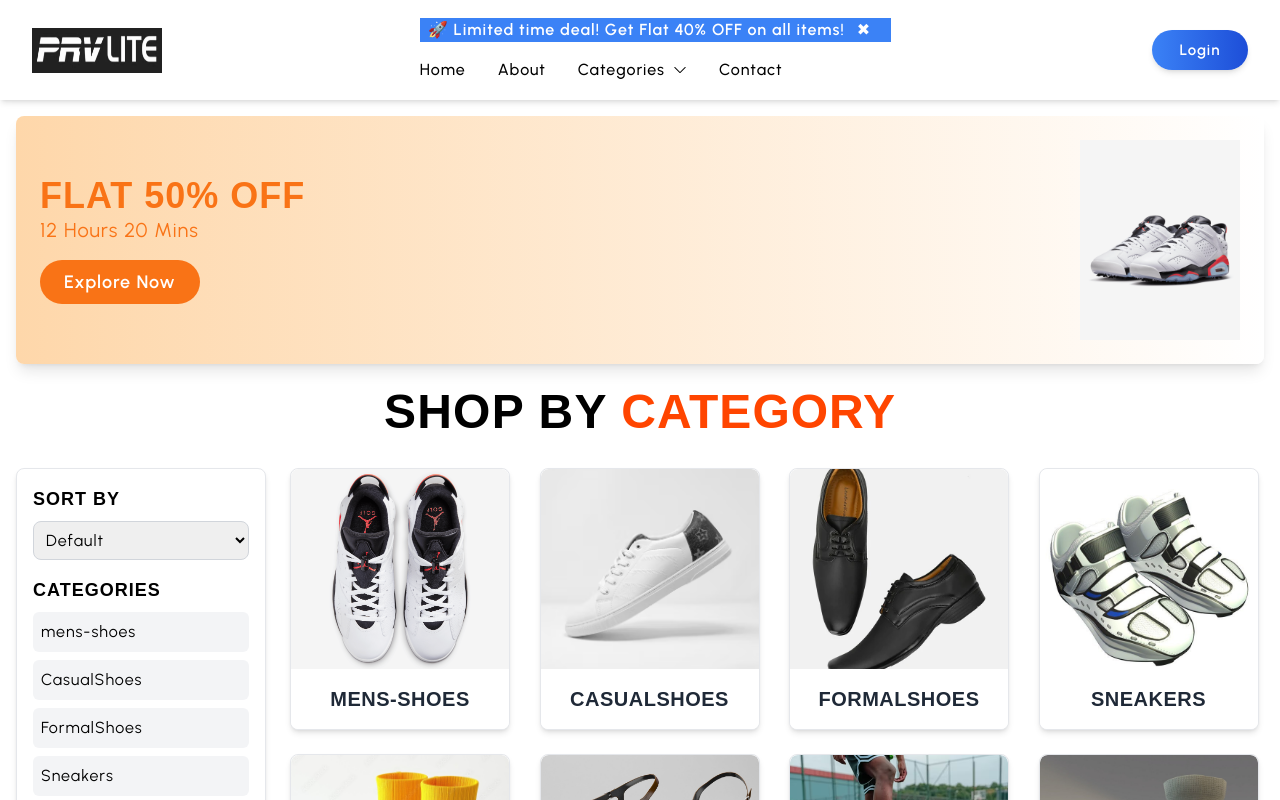
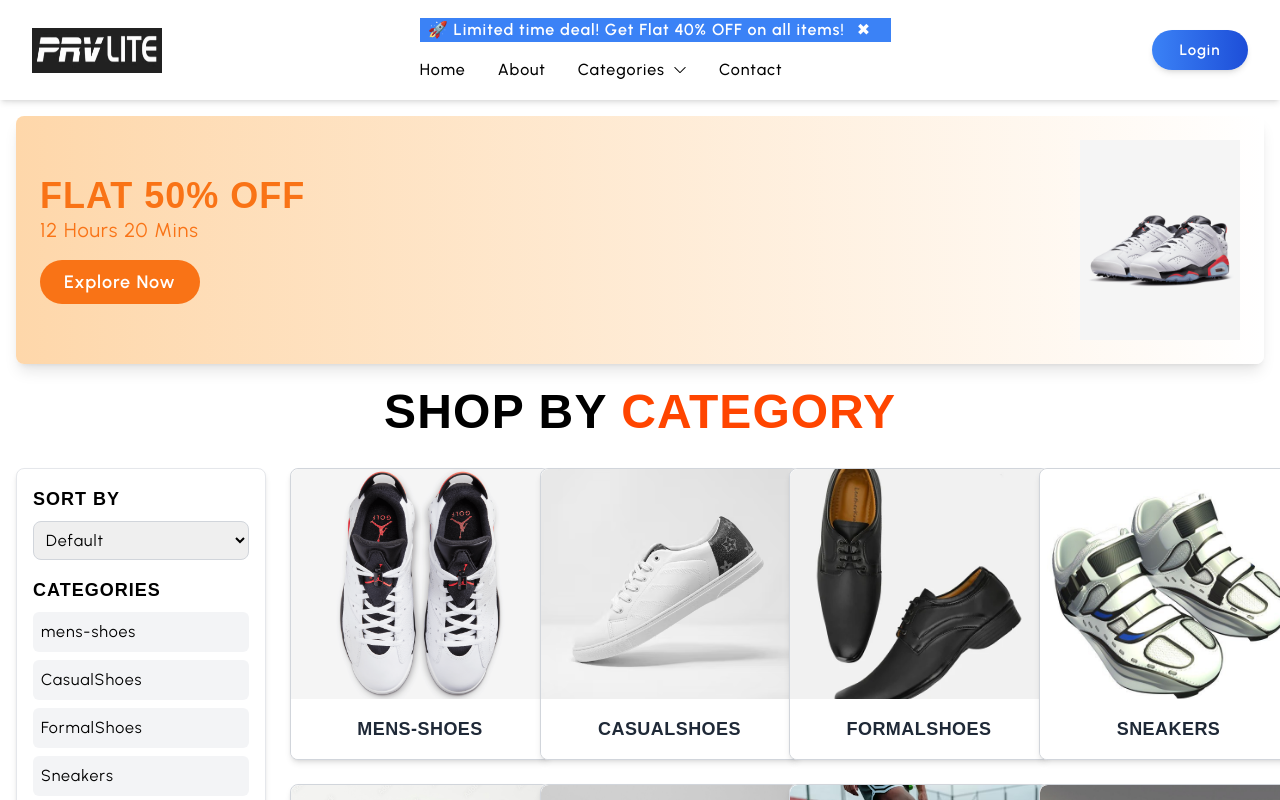
Before and after one commit to amantiwari2357/PRVLITE--shoes, a Next.js app: page /shop in a window 1280 px wide. Shown: the top 800 px of the page. Built offline with nearby package versions, Linux system fonts and the light colour scheme.

Commit message:
chnage view all color and visibilty

```diff
--- a/components/CategoryCard.js
+++ b/components/CategoryCard.js
@@ -13,47 +13,47 @@ const CategoryCard = ({ category }) => {
     };
 
     return (
-        <Link href={category.link} className="w-full sm:w-[220px]">
+        <Link href={category.link} className="w-full sm:w-[260px]">
             <motion.div
-                className="group cursor-pointer border border-gray-200 rounded-lg overflow-hidden shadow-md bg-white hover:shadow-2xl transition-all duration-300 relative"
-                whileHover={{ scale: 1.07, boxShadow: "0px 20px 30px rgba(0,0,0,0.15)" }}
-                initial={{ opacity: 0, y: 50 }}
+                className="group cursor-pointer border border-gray-300 rounded-lg overflow-hidden shadow-md bg-white hover:shadow-xl transition-all duration-300 relative"
+                whileHover={{ scale: 1.05, boxShadow: "0px 15px 30px rgba(0,0,0,0.2)" }}
+                initial={{ opacity: 0, y: 40 }}
                 whileInView={{ opacity: 1, y: 0 }}
-                transition={{ duration: 1, ease: "easeOut" }}
+                transition={{ duration: 0.7, ease: "easeOut" }}
                 viewport={{ once: true }}
             >
-                {/* Image Container with Microscope Effect */}
+                {/* Image with Hover Zoom Effect */}
                 <div className="relative overflow-hidden rounded-t-lg" onMouseMove={handleMouseMove}>
                     <motion.img
                         src={category.image}
                         alt={category.name}
-                        className="w-full h-[200px] object-cover transition-transform duration-500 group-hover:scale-[1.2]"
-                        initial={{ opacity: 0, y: 50 }}
+                        className="w-full h-[230px] object-cover transition-transform duration-500 group-hover:scale-110"
+                        initial={{ opacity: 0, y: 40 }}
                         whileInView={{ opacity: 1, y: 0 }}
-                        transition={{ duration: 1.5, ease: "easeOut" }}
+                        transition={{ duration: 0.9, ease: "easeOut" }}
                         viewport={{ once: true }}
                         style={{ transformOrigin: `${zoomPosition.x} ${zoomPosition.y}` }}
                     />
 
-                    {/* Glassmorphism Overlay Effect */}
-                    <div className="absolute inset-0 bg-black bg-opacity-20 backdrop-blur-md opacity-0 group-hover:opacity-50 transition-opacity duration-500"></div>
+                    {/* Glassmorphism Overlay */}
+                    <div className="absolute inset-0 bg-black bg-opacity-25 backdrop-blur-sm opacity-0 group-hover:opacity-70 transition-opacity duration-500"></div>
 
-                    {/* Floating Category Name on Hover */}
+                    {/* Floating Title on Hover */}
                     <motion.div
                         className="absolute inset-0 flex items-center justify-center opacity-0 group-hover:opacity-100 transition-opacity duration-500"
                         initial={{ y: 20, opacity: 0 }}
                         whileHover={{ y: 0, opacity: 1 }}
                         transition={{ duration: 0.5, ease: "easeOut" }}
                     >
-                        <h2 className="text-2xl font-bold text-white uppercase tracking-wide font-['Bebas Neue'] bg-black bg-opacity-50 px-4 py-2 rounded-lg shadow-lg">
+                        <h2 className="text-3xl font-bold text-white uppercase tracking-wide font-['Bebas Neue'] bg-black bg-opacity-60 px-6 py-2 rounded-md shadow-lg">
                             {category.name}
                         </h2>
                     </motion.div>
                 </div>
 
-                {/* Category Name (Visible by Default) */}
+                {/* Category Name Always Visible */}
                 <div className="p-4 text-center bg-white">
-                    <h2 className="text-xl font-bold uppercase text-gray-800 tracking-wide font-['Bebas Neue'] group-hover:text-[#ff4500] transition-colors duration-300">
+                    <h2 className="text-lg font-bold uppercase text-gray-800 tracking-wide font-['Bebas Neue'] group-hover:text-[#ff4500] transition-colors duration-300">
                         {category.name}
                     </h2>
                 </div>
--- a/components/ShopByCategory.js
+++ b/components/ShopByCategory.js
@@ -55,7 +55,7 @@ const ShopByCategory = () => {
       <div className="text-center mt-12">
         <button
           onClick={() => router.push("/shop")}
-          className="px-6 py-3 bg-[#ff4500] text-white text-lg font-semibold rounded-lg shadow-md hover:bg-[#e03e00] transition-all duration-300"
+          className="w-full inline-block sm:w-[218px] px-[54px] py-4 border rounded-full hover:bg-black hover:text-white text-black transition-all font-medium text-sm sm:text-base border-black/10"
         >
           View All
         </button>
--- a/components/products/product1.jsx
+++ b/components/products/product1.jsx
@@ -37,7 +37,7 @@ const HomeProducts = () => {
             <div className="text-center my-8">
                 <button
                     onClick={() => router.push("/all-products")}
-                    className="px-6 py-3 bg-[#ff4500] text-white text-lg font-semibold rounded-lg shadow-md hover:bg-[#e03e00] transition duration-300"
+                    className="w-full inline-block sm:w-[218px] px-[54px] py-4 border rounded-full hover:bg-black hover:text-white text-black transition-all font-medium text-sm sm:text-base border-black/10"
                 >
                     View All
                 </button>
```
